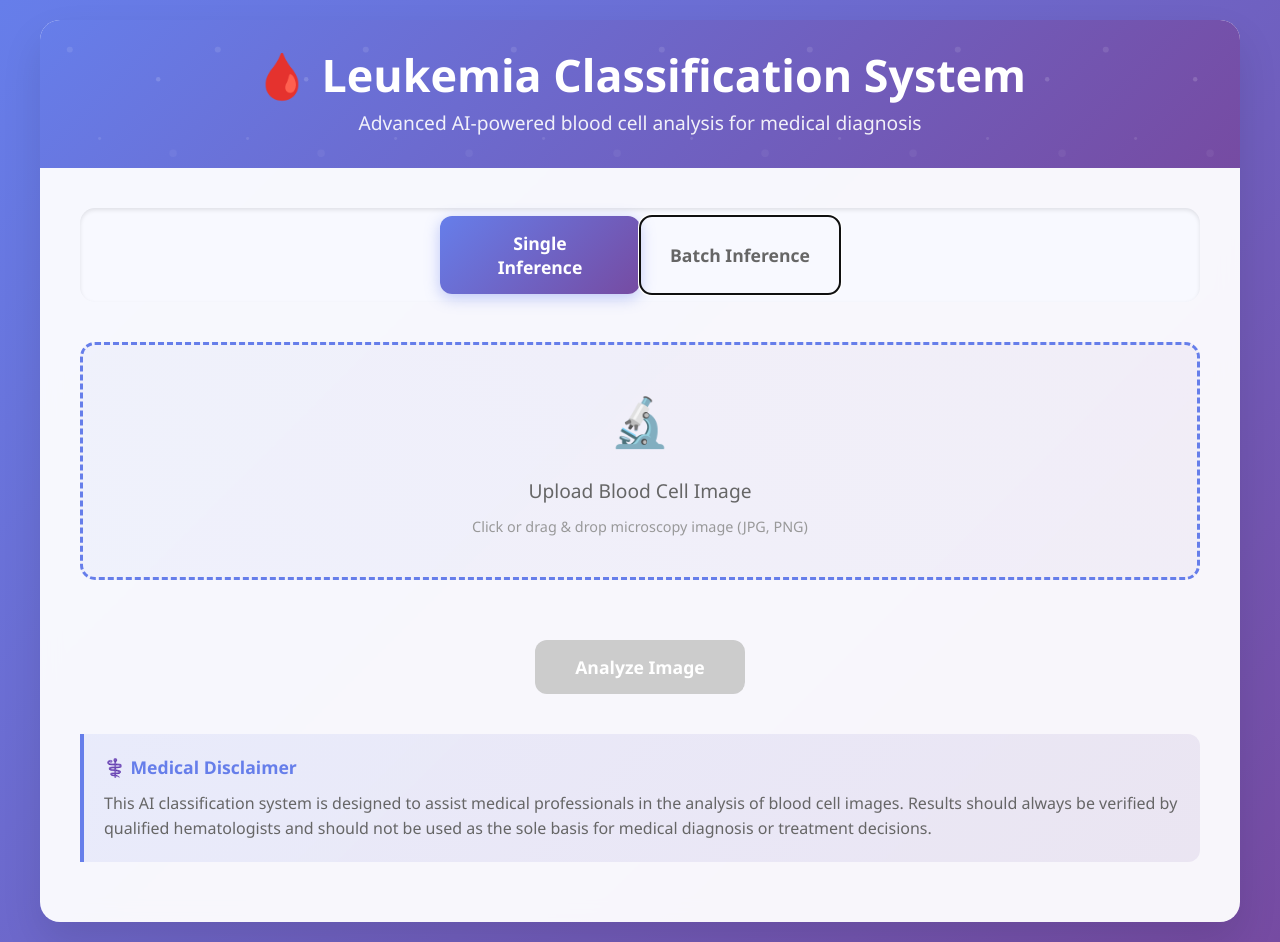
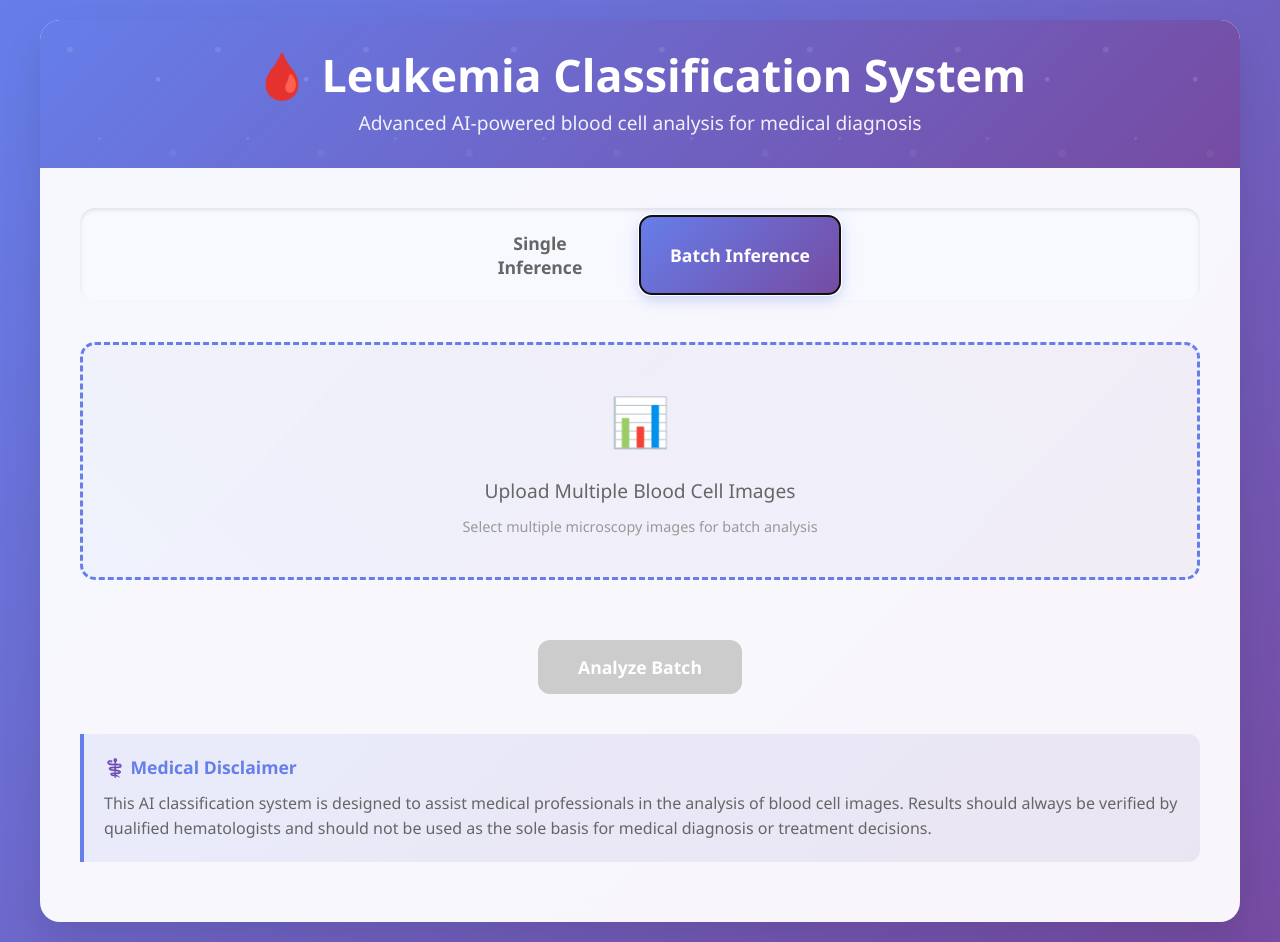
Before and after one commit to egiiputra/leukemia-lens, a React (Vite) app in the folder client/: page / in a window 1280 px wide. Both pictures are taken after a click on the button "Batch Inference". Built offline with nearby package versions, Linux system fonts and the light colour scheme.

Commit message:
fix component reactivity

```diff
--- a/client/src/App.jsx
+++ b/client/src/App.jsx
@@ -4,6 +4,8 @@ import viteLogo from '/vite.svg'
 import './App.css'
 
 function App() {
+
+  const [ mode, setMode ] =useState('single')
 
   return (
     <div className="container">
@@ -14,12 +16,25 @@ function App() {
 
       <div className="main-content">
         <div className="mode-selector">
-                <button className="mode-btn active" onclick="switchMode('single')">Single Inference</button>
-                <button className="mode-btn" onclick="switchMode('batch')">Batch Inference</button>
+          <button
+            className={`mode-btn ${(mode=='single') && 'active'}`}
+            onClick={() => setMode('single')}
+          >
+            Single Inference
+          </button>
+          <button
+            className={`mode-btn ${(mode=='batch') && 'active'}`}
+            onClick={() => setMode('batch')}
+          >
+            Batch Inference
+          </button>
         </div>
 
         {/* Single Inference Section */}
-            <div id="single-section" className="inference-section active">
+        <div
+          id="single-section"
+          className={`inference-section ${(mode=='single') && 'active'}`}
+        >
           <div className="upload-area" onclick="document.getElementById('single-file').click()">
             <span className="upload-icon">🔬</span>
             <div className="upload-text">Upload Blood Cell Image</div>
@@ -33,7 +48,10 @@ function App() {
         </div>
 
         {/* Batch Inference Section */}
-            <div id="batch-section" className="inference-section">
+        <div
+          id="batch-section"
+          className={`inference-section ${(mode=='batch') && 'active'}`}
+        >
           <div className="upload-area" onclick="document.getElementById('batch-files').click()">
             <span className="upload-icon">📊</span>
             <div className="upload-text">Upload Multiple Blood Cell Images</div>
```
Lines whose indentation alone changed are shown as unchanged.
